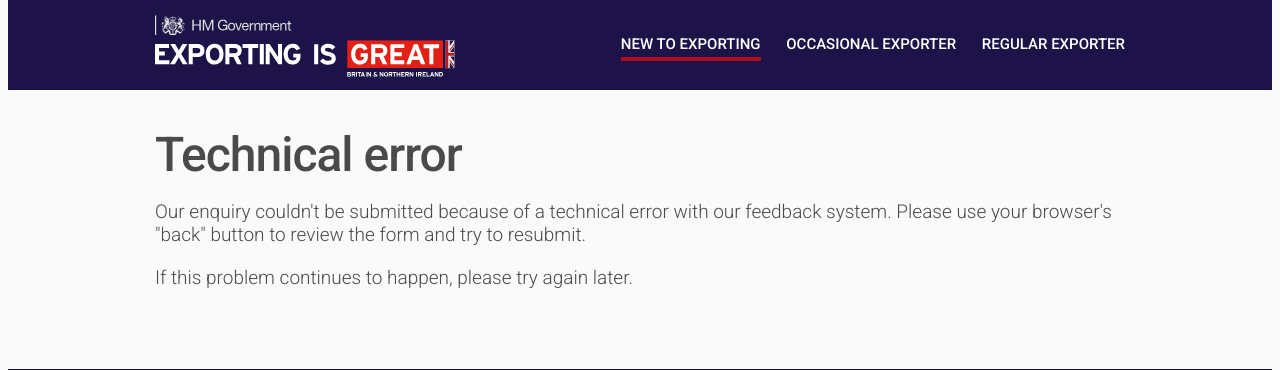
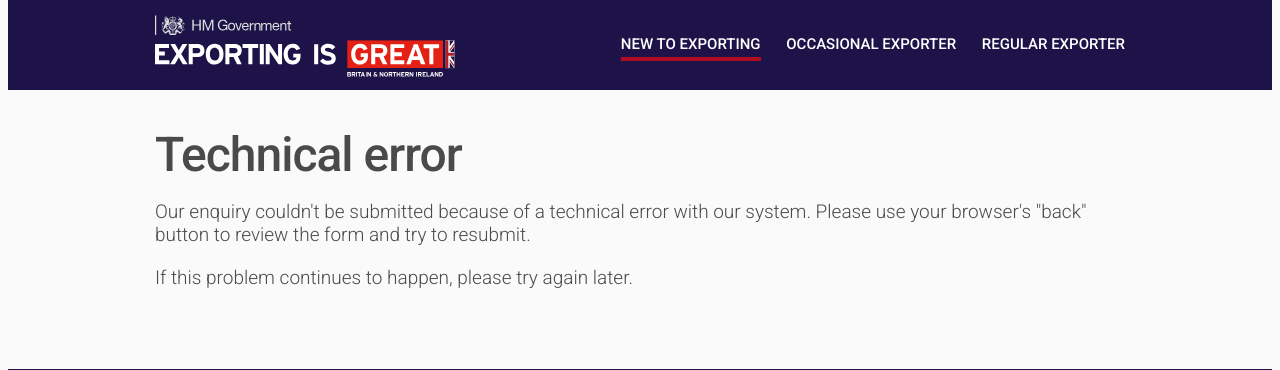
Before and after one commit to uktrade/help, a Django app: template contact/templates/triage_thanks.html in a window 1280 px wide. Shown: the part 46-416 px from the top of the page. Run offline with Django 3.2, Linux system fonts and the light colour scheme; the template is opened without the code that fills it, so the values that code supplies are empty.

Commit message:
Triage error message

```diff
--- a/contact/templates/triage_thanks.html
+++ b/contact/templates/triage_thanks.html
@@ -5,3 +5,9 @@
   <p>Thanks for your enquiry about getting help accessing this marketplace. A member of staff at the Department for International Trade will review your request and respond to you in 5 working days.</p>
   <p>You can now <a href="https://selling-online-overseas.export.great.gov.uk/markets/filter">search for more online marketplaces</a> or <a href="https://www.great.gov.uk/export">read about your next steps in exporting</a>.</p>
 {% endblock %}
+
+{% block failure %}
+  <h1 class='heading-xlarge push--bottom flush--top'>Technical error</h1>
+  <p>Our enquiry couldn't be submitted because of a technical error with our system. Please use your browser's "back" button to review the form and try to resubmit.</p>
+  <p>If this problem continues to happen, please try again later.</p>
+{% endblock %}
```
